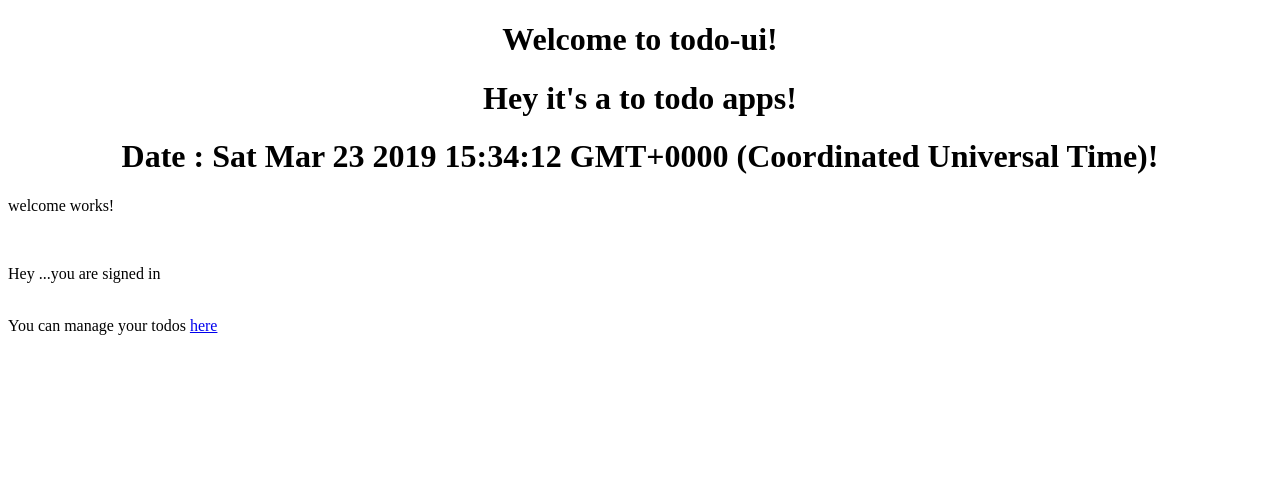
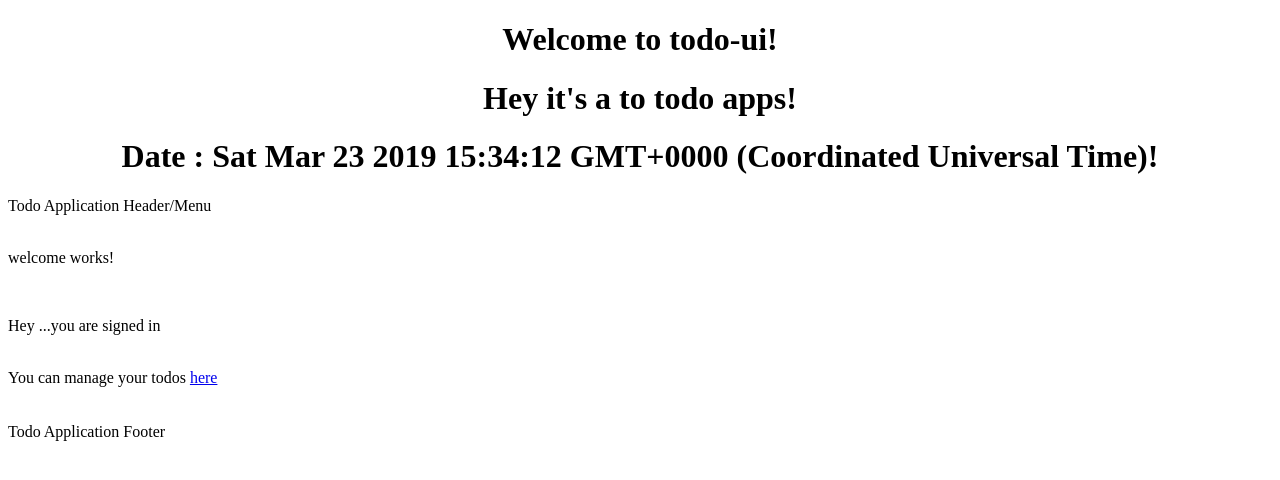
Before and after one commit to rhiodam/fs-ng-spring-todo, an Angular app in the folder todo-ui/: page /welcome in a window 1280 px wide. Shown: the top 480 px of the page. Built offline with nearby package versions, Linux system fonts and the light colour scheme.

Commit message:
step 24 App module and component

```diff
--- a/todo-ui/src/app/app.component.html
+++ b/todo-ui/src/app/app.component.html
@@ -31,5 +31,10 @@
 
 <!--<app-welcome></app-welcome>-->
 <!--<app-login></app-login>-->
-
+Todo Application Header/Menu
+<br>
+<br>
 <router-outlet></router-outlet>
+<br>
+<br>
+Todo Application Footer
```
